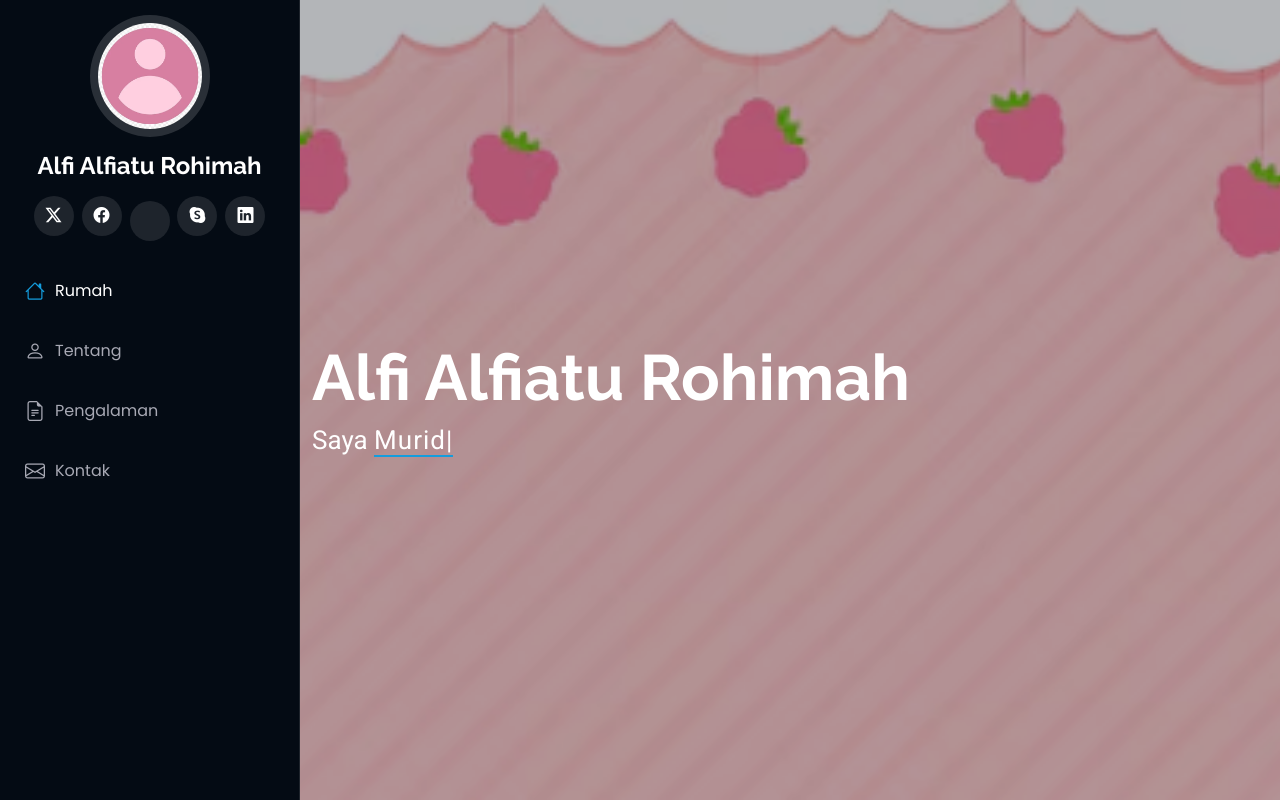
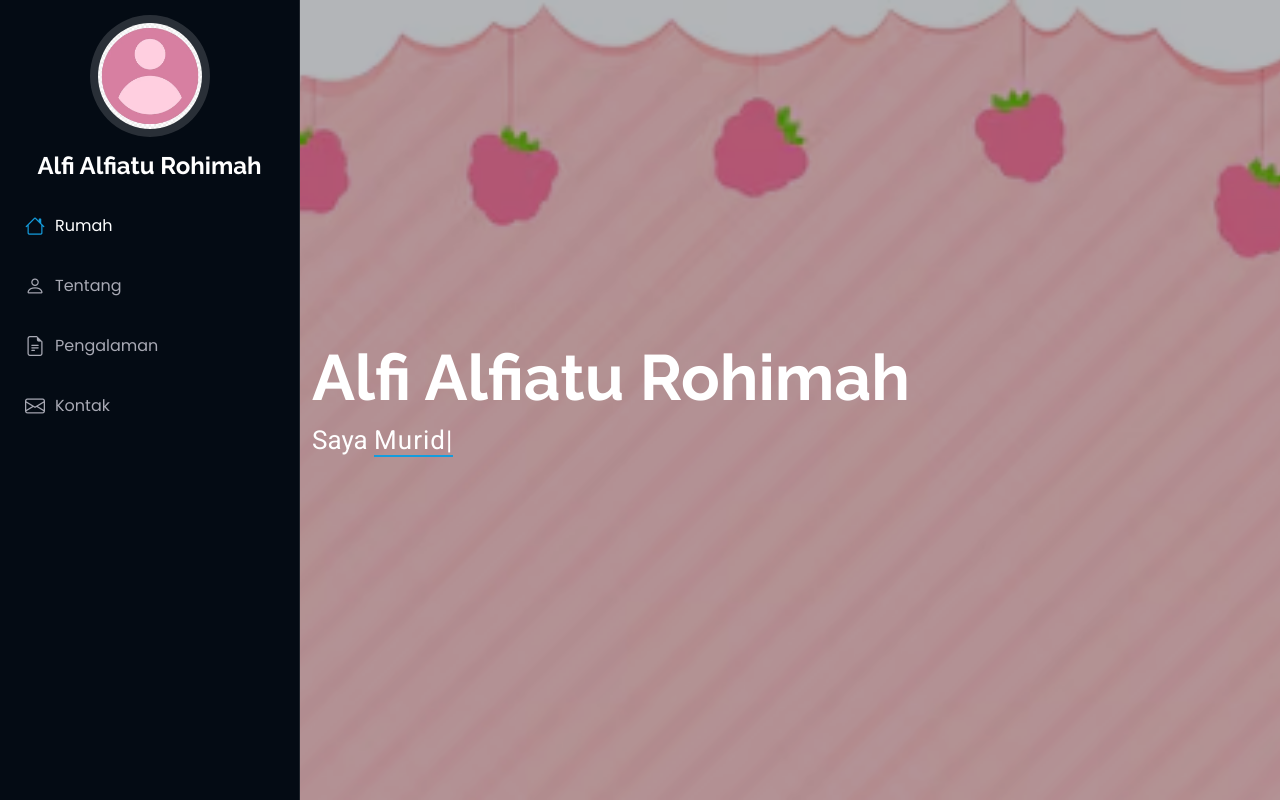
Before and after one commit to Alfiulfia18/cvv, a plain HTML site: page index.html in a window 1280 px wide. Shown: the top 802 px of the page. Drawn offline with Linux system fonts and the light colour scheme.

Commit message:
Update index.html

```diff
--- a/index.html
+++ b/index.html
@@ -50,14 +50,6 @@
       <!-- <img src="assets/img/logo.png" alt=""> -->
       <h1 class="sitename">Alfi Alfiatu Rohimah</h1>
     </a>
-
-    <div class="social-links text-center">
-      <a href="#" class="twitter"><i class="bi bi-twitter-x"></i></a>
-      <a href="#" class="facebook"><i class="bi bi-facebook"></i></a>
-      <a href="#" class="instagram"><i class="https://www.instagram.com/fiialfiatuu_?igsh=MXY4aTZ0ZnAzaGZ5MA=="></i></a>
-      <a href="#" class="google-plus"><i class="bi bi-skype"></i></a>
-      <a href="#" class="linkedin"><i class="bi bi-linkedin"></i></a>
-    </div>
 
     <nav id="navmenu" class="navmenu">
       <ul>
```
